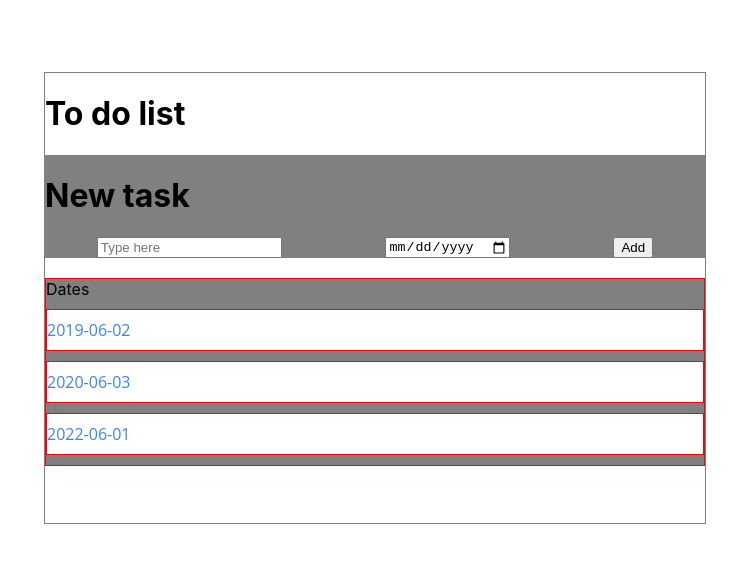
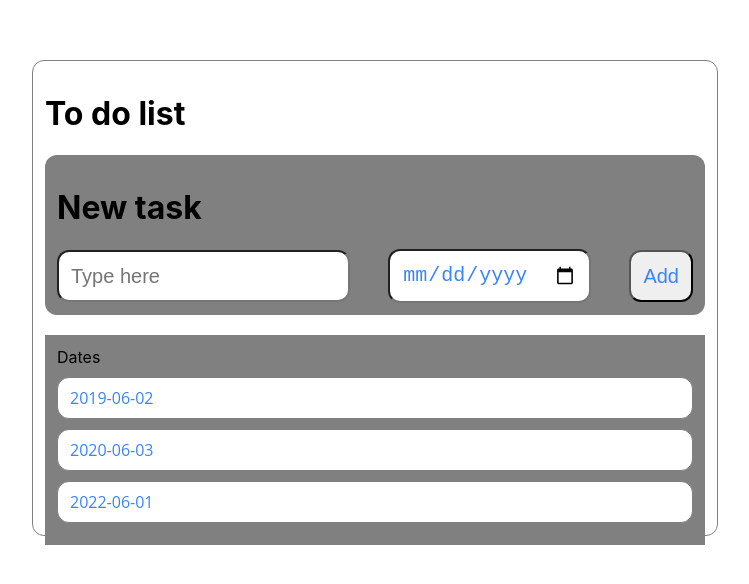
Before and after one commit to AvetBadalyan/Todo-list-with-date-redux-INCOMPLETE, a React (Create React App) app: page / in a window 1280 px wide. Shown: the part 102-686 px from the top of the page, without its empty margins (265-1014 px from the left). Built offline with nearby package versions, Linux system fonts and the light colour scheme.

Commit message:
feat: add some stylings

```diff
--- /dev/null
+++ b/src/Components/DailyTask/DailyTask.css
@@ -0,0 +1,11 @@
+ .single-task {
+    border: 1px solid gray;
+    border-radius: 12px;
+    display: flex;
+    justify-content: space-between;
+    align-items: center;
+ }
+
+p {
+    font-size:  20px;
+}
--- a/src/Components/DailyTask/DailyTask.jsx
+++ b/src/Components/DailyTask/DailyTask.jsx
@@ -1,20 +1,23 @@
-import { useDispatch } from "react-redux"
-import { deleteTask } from "../../store/homeSlice"
+import { useDispatch } from "react-redux";
+import { deleteTask } from "../../store/homeSlice";
+import "./DailyTask.css";
 
 export default function DailyTask({ item }) {
-	const dispatch = useDispatch()
+  const dispatch = useDispatch();
 
-	function removeTask(){
-		dispatch(deleteTask({
+  function removeTask() {
+    dispatch(
+      deleteTask({
         taskID: item.id,
         date: item.date,
-		}))
+      })
+    );
   }
   return (
-		<div>
-			<input type="checkbox"  />
-			{item.taskName}
+    <div className="single-task">
+      <input type="checkbox" />
+      <p>{item.taskName}</p>
       <button onClick={removeTask}>delete</button>
     </div>
-	)
+  );
 }
--- a/src/Components/Form/Form.css
+++ b/src/Components/Form/Form.css
@@ -1,5 +1,16 @@
 .form {
   display: flex;
-  justify-content: space-around;
+  justify-content: space-between;
   align-items: center;
 }
+
+input,
+button {
+  border-radius: 12px;
+  padding: 12px;
+  text-decoration: none;
+  font-style: normal;
+  font-size: 20px;
+  line-height: 24px;
+  color: #3a85f7;
+}
--- a/src/Pages/Home/Home.css
+++ b/src/Pages/Home/Home.css
@@ -9,28 +9,34 @@
   width: 660px;
   height: 450px;
   border: 1px solid gray;
+  border-radius: 12px;
+  padding: 12px;
 }
 
 .new-task-container {
   background-color: gray;
   display: flex;
   flex-direction: column;
+  padding: 12px;
+  border-radius: 12px;
 }
 
 .dates-container {
-  border: 1px solid red;
+  padding: 12px;
   background-color: gray;
-margin: 20px 0;
+  margin: 20px 0;
 }
 
 .single-date-in-home {
   height: 40px;
-  border: 1px solid red;
+  border: 1px solid gray;
+  border-radius: 12px;
   display: flex;
   justify-content: flex-start;
   align-items: center;
   background-color: white;
   margin: 10px 0;
+  padding: 0 12px;
 }
 
 a {
--- a/src/Pages/singleTask/SingleTask.css
+++ b/src/Pages/singleTask/SingleTask.css
@@ -1,6 +1,6 @@
 .daily-todo-list-container {
   border: 1px solid gray;
-  width: 660px;
+  width: 500px;
 }
 
 .daily-todo-page {
@@ -9,3 +9,8 @@
   align-items: center;
   height: 100vh;
 }
+
+.daily-todo-list{
+  border: 1px solid gray;
+  border-radius: 12px;
+}
```
Lines whose indentation alone changed are shown as unchanged.
